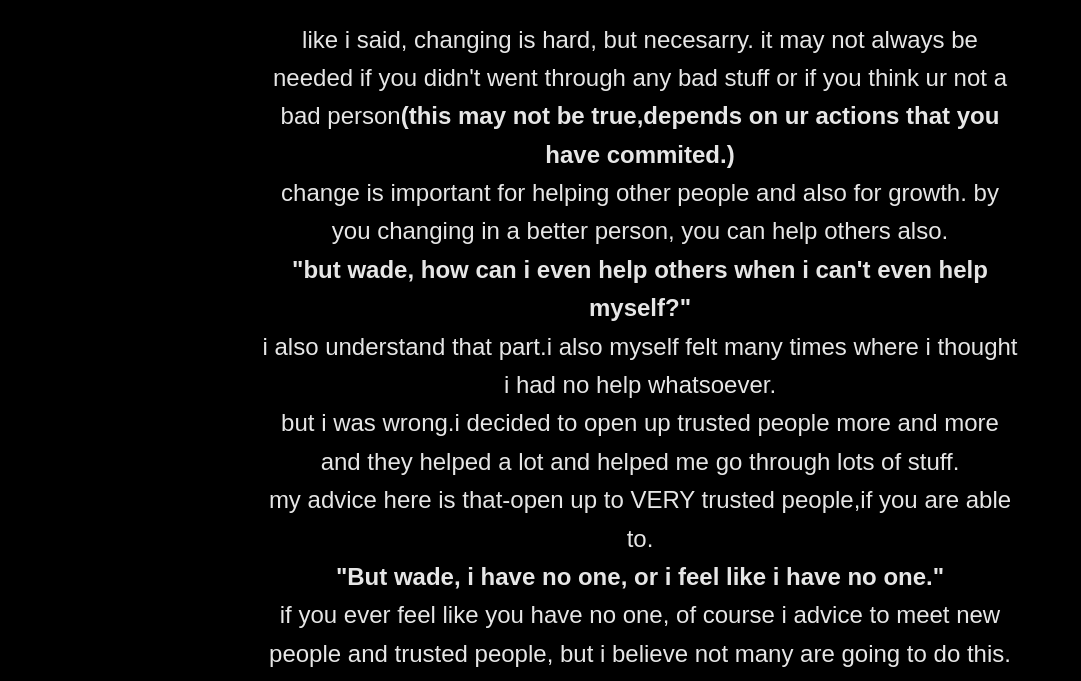
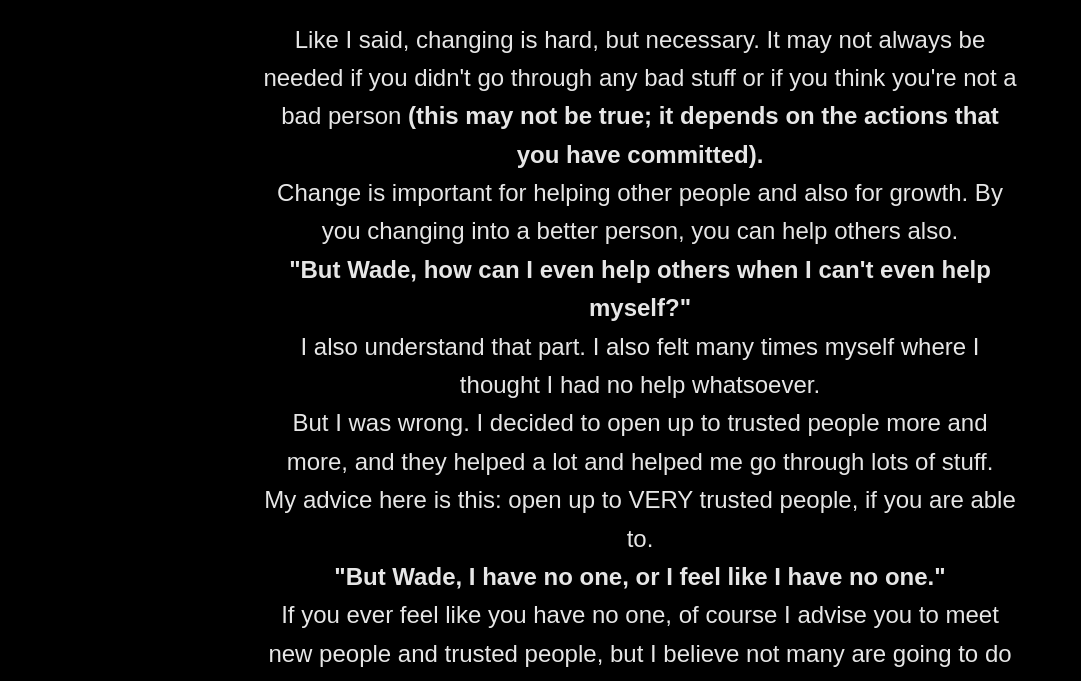
Before and after one commit to SillyNika/Kindnessbyme, a plain HTML site: page 2doineed.html in a window 1280 px wide. Shown: the part 111-792 px from the top of the page, without its empty margins (0-1081 px from the left). Drawn offline with Linux system fonts and the light colour scheme.

Commit message:
Update 2doineed.html

```diff
--- a/2doineed.html
+++ b/2doineed.html
@@ -10,42 +10,41 @@
     <div class="container">
         <h1>Benevolent</h1>
          <a href="index.html" class="return-btn">Return</a>
-        <p class="intro">
-            like i said, changing is hard, but necesarry.
-            it may not always be needed if you didn't went through any bad
-            stuff or if you think ur not a bad person<strong>(this may not be
-                true,depends on ur actions that you have commited.)
+       <p class="intro">
+            Like I said, changing is hard, but necessary.
+            It may not always be needed if you didn't go through any bad
+            stuff or if you think you're not a bad person <strong>(this may not be
+                true; it depends on the actions that you have committed).
             </strong><br>
-            change is important for helping other people and also for growth.
-            by you changing in a better person, you can help others also.<br>
-            <strong>"but wade, how can i even help others when i
+            Change is important for helping other people and also for growth.
+            By you changing into a better person, you can help others also.<br>
+            <strong>"But Wade, how can I even help others when I
             can't even help myself?"<br></strong>
-            i also understand that part.i also myself felt many times where i thought
-            i had no help whatsoever.<br>
-            but i was wrong.i decided to open up trusted people more and more
+            I also understand that part. I also felt many times myself where I thought
+            I had no help whatsoever.<br>
+            But I was wrong. I decided to open up to trusted people more and more,
             and they helped a lot and helped me go through lots of stuff.<br>
-            my advice here is that-open up to VERY trusted people,if
+            My advice here is this: open up to VERY trusted people, if
             you are able to.<br>
-            <strong>"But wade, i have no one,
-                or i feel like i have no one."<br></strong>
-            if you ever feel like you have no one,
-            of course i advice to meet
-            new people and trusted people, but i believe not
+            <strong>"But Wade, I have no one,
+                or I feel like I have no one."<br></strong>
+            If you ever feel like you have no one,
+            of course I advise you to meet
+            new people and trusted people, but I believe not
             many are going to do this.
-            so this is exactly why i wish for you
+            So this is exactly why I wish for you
             to contact me in any way you can and we
             can talk it out.<br>
-            <strong>"okay wade why would i even trust you?"<br></strong>
-            you have no reason to trust me
-            whatsoever,but all i wish for you is to help
-            you no matter what happens because i believe
+            <strong>"Okay Wade, why would I even trust you?"<br></strong>
+            You have no reason to trust me
+            whatsoever, but all I wish for is to help
+            you no matter what happens because I believe
             that's what it means to be human.<br>
-            <strong>"what if you tell others my information?"<br></strong>
-            i will not because there is no reason to.
-            i have talked to trusted people about my problems
-            and they didn't tell it
-            to anyone. so why would i?
+            <strong>"What if you tell others my information?"<br></strong>
+            I will not because there is no reason to.
+            I have talked to trusted people about my problems,
+            and they didn't tell
+            anyone. So why would I?
         </p>
-            </div>
 </body>
 </html>
```
